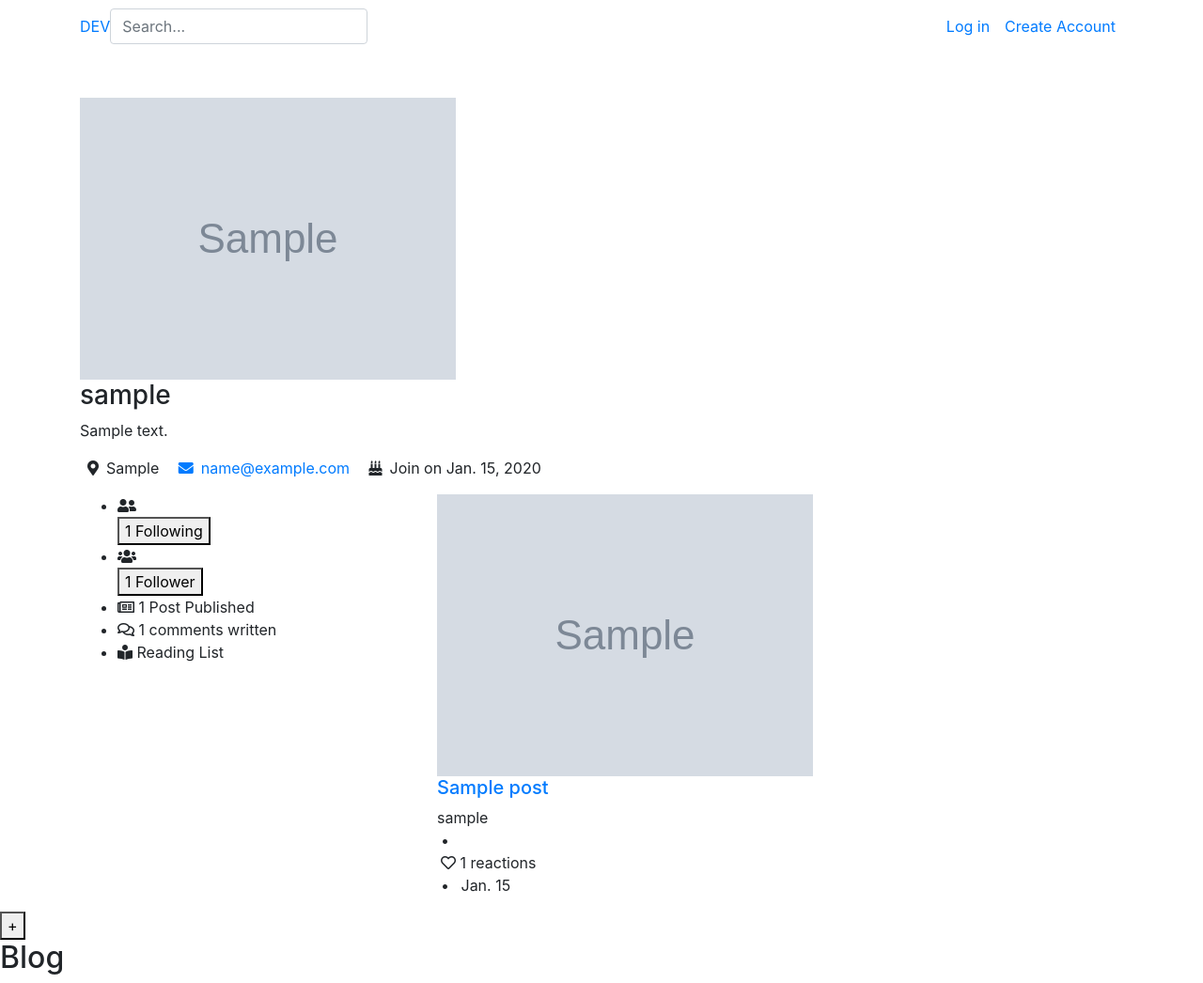
After one commit to cadiente-jomel/blog_site, a Django app: a page that uses core/templates/core/popup.html in a window 1280 px wide. The commit adds this page. Shown: the whole page at 94% size. Run offline with Django 3.2, Linux system fonts and the light colour scheme; tables that the repository leaves empty hold one stand-in row (values such as "Sample post"); grey boxes marked "Sample" are stand-in pictures; some libraries are stand-ins or nearby versions.

Commit message:
added new functionality (following)

```diff
--- a/core/decorators.py
+++ b/core/decorators.py
@@ -5,7 +5,7 @@
 def unauthenticated_user(view_func):
     def wrapper_func(request, *args, **kwargs):
         if not request.user.is_authenticated:
-            return redirect('index')
+            return redirect('account_login')
         else:
             return view_func(request, *args, **kwargs)
     return wrapper_func
--- a/core/models.py
+++ b/core/models.py
@@ -77,6 +77,12 @@
         User, on_delete=models.CASCADE,  related_name='profile_img')
     profile = models.ImageField('Profile_image',
                                 default='default.jpg', upload_to='profile')
+    bio = models.CharField(max_length=50, blank=True)
+    location = models.CharField(max_length=250, blank=True)
+    following = models.ManyToManyField(
+        User, related_name='profile_following', blank=True)
+    follower = models.ManyToManyField(
+        User, related_name='profile_follower', blank=True)
 
     def __str__(self):
         return f'{self.user.username} profile'
--- a/core/templates/account/base.html
+++ b/core/templates/account/base.html
@@ -12,7 +12,7 @@
   </head>
   <body>
     {% include 'core/navigation.html' %}
-    <div class="container sign-container">
+    <div class="container sign-container pt-4">
       <div class="p-size p-bg m-auto">
 
 
--- a/core/templates/core/index.html
+++ b/core/templates/core/index.html
@@ -91,6 +91,7 @@
                         </a>
                         <div class="post-bottom-part">
                             <p class="post-created text-sub " id="date-c">{{p.created}}</p>
+                            {% if request.user.is_authenticated %}
                             <div class="u-m-bottom u-readlist-container ml-auto">
 
                                 <form method="POST" action="{% url 'reading-add' p.slug%}" class="book-form">
@@ -105,6 +106,7 @@
                                 </form>
 
                             </div>
+                            {% endif %}
                         </div>
 
                       </div>
--- a/core/templates/core/navigation.html
+++ b/core/templates/core/navigation.html
@@ -43,7 +43,7 @@
             </div>
           </a>
           <div class="dropdown-divider"></div>
-          <a class="dropdown-item" href="#">Dashboard</a>
+          <a class="dropdown-item" href="{% url 'dashboard' %}">Dashboard</a>
           <a class="dropdown-item" href="{% url 'add-post' %}">Write Post</a>
           <a class="dropdown-item" href="{% url 'reading-list' %}">Reading List</a>
           <a class="dropdown-item" href="{% url 'profile-edit' %}">Settings</a>
--- /dev/null
+++ b/core/templates/core/popup.html
@@ -0,0 +1,25 @@
+<div class="popup center">
+    <div class="dismiss-btn">
+      <button class="ml-auto dismiss-popup-btn">
+        +
+      </button>
+    </div>
+    <div class="following-followers-container">
+        <!-- <div class="user-profile">
+            <div class="icon">
+                <img class="author-profile" src="{{request.user.profile_img.profile.url}}" alt="">
+            </div>
+            <div class="description">
+              @cadientejomel
+            </div>
+           <form class="ml-auto" action="">
+               <button>Following</button>
+           </form>
+        </div> -->
+
+    </div>
+  </div>
+
+  <div class="center">
+
+  </div>
--- a/core/templates/core/post_detail.html
+++ b/core/templates/core/post_detail.html
@@ -91,7 +91,7 @@
     </div>
   </div>
 </div>
-<div class="container mb-5 min-h">
+<div class="container mb-5 min-h pt-4">
 
   <div class="container p-size p-bg">
 
--- a/core/templates/core/profile.html
+++ b/core/templates/core/profile.html
@@ -3,20 +3,6 @@
 <div class="container min-h pt-5">
 
 <div class="user-profile-container mb-3">
-
-    {% if user.socialaccount_set.all  %}
-    {% for account in user.socialaccount_set.all %}
-    <div class="profile-img-container b-shadow pt-4">
-        <div class="profile-img-size">
-            <img class="profile-img" src="{{ account.get_avatar_url }}" alt="">
-        </div>
-    </div>
-    <div class="profile-info-container">
-        <h3>{{user.get_full_name}}</h3>
-        <p>{{user.email}}</p>
-    </div>
-    {% endfor %}
-    {% else %}
     <div class="profile-img-container">
         <div class="profile-img-size">
             <img class="profile-img" src="{{ user.profile_img.profile.url }}" alt="">
@@ -24,9 +10,18 @@
     </div>
     <div class="profile-info-container">
         <h3>{{user.username}}</h3>
-        <p>{{user.email}}</p>
+        <p>{{user.profile_img.bio}}</p>
     </div>
-    {%endif%}
+    <div class="profile-more-container">
+        <div class="m-auto profile-more">
+            {% if user.profile_img.location %}
+                <span class="p-2"><span class="mr-2"><i class="fas fa-map-marker-alt"></i></span>{{user.profile_img.location}}</span>
+            {% endif %}
+            <a href="mailto://{{user.email}}" class="p-2"><span class="mr-2" ><i class="fas fa-envelope"></i></span>{{user.email}}</a>
+            <span class="p-2"><span class="mr-2"><i class="fas fa-birthday-cake"></i></span>Join on {{user.date_joined.date}}</span>
+        </div>
+    </div>
+
     {% if request.user.is_authenticated %}
     <a class="edit-profile custom-nav create" href="{% url 'profile-edit' %}">Edit Profile</a>
     {% endif %}
@@ -38,6 +33,24 @@
             <div class="user-activities-container">
 
                 <ul>
+                    <li class="user-activities">
+                        <span>
+                            <i class="fas fa-user-friends"></i>
+                        </span>
+                        <form method="GET" action="{% url 'following' user.username %}" class="f-form">
+                            {% csrf_token %}
+                            <button href="#" class="open-popup-btn">1 Following</button>
+                        </form>
+                    </li>
+                    <li class="user-activities">
+                        <span>
+                            <i class="fas fa-users"></i>
+                        </span>
+                        <form method="GET" action="{% url 'following' user.username %}" class="f-form">
+                            {% csrf_token %}
+                            <button href="#" class="open-popup-btn">1 Follower</button>
+                        </form>
+                    </li>
                     <li class="user-activities"><span>
                         <i class="far fa-newspaper"></i>
                     </span>
@@ -50,6 +63,7 @@
                         <i class="fas fa-book-reader"></i>
                     </span>
                     Reading List</li>
+
                 </ul>
             </div>
         </div>
@@ -85,6 +99,7 @@
     </div>
 </div>
 </div>
+{% include 'core/popup.html' %}
 </div>
 <script>
     let dateContainer = document.querySelectorAll('#date-c')
--- a/core/urls.py
+++ b/core/urls.py
@@ -10,7 +10,7 @@
     # path('login/', views.loginPage, name='login'),
     path('accounts/confirm/logout/', views.logoutConfirm, name='account_confirm'),
     path('accounts/logout/', views.logoutPage, name='account_logout'),
-    path('profile/<str:user>', views.profilePage, name='profile'),
+    path('profile/<str:user>/', views.profilePage, name='profile'),
     path('settings/', views.profileEditPage, name='profile-edit'),
     path('add-post/', views.addPost, name='add-post'),
     path('edit-post/<str:slug>/', views.editPost, name='edit-post'),
@@ -20,6 +20,8 @@
     path('tagged/<str:slug>/', views.tagged, name='tagged'),
     path('readingList/<str:slug>/', views.readingListAdd, name='reading-add'),
     path('search/', views.searchPost, name='post-search'),
+    path('dashboard/', views.dashboard, name='dashboard'),
+    path('following/<str:user>/', views.following, name='following'),
     # since we are not using any form to upload those images we cannot set csrf token thus we need to csrf_exempt them here and we are using requires csrf token property in views
     path('fileUPload/', csrf_exempt(views.upload_file_view)),
     path('imageUPload/', csrf_exempt(views.upload_image_view)),
--- a/core/views.py
+++ b/core/views.py
@@ -3,6 +3,7 @@
 from django.contrib.auth import login, authenticate, logout
 from django.core.files.storage import FileSystemStorage
 from django.shortcuts import render, redirect, get_object_or_404
+from django.core import serializers
 from django.core.paginator import Paginator
 from django.contrib.auth.models import User
 from django.http import JsonResponse
@@ -11,8 +12,9 @@
 from django.contrib import messages
 from allauth import account
 from .decorators import unauthenticated_user
-from .models import Post, ReadingList
+from .models import Post, ReadingList, Profile
 from taggit.models import Tag
+import json
 # module needed in editorjs
 # Create your views here.
 
@@ -31,20 +33,46 @@
     return render(request, 'core/tagged_post.html', context)
 
 
+def following(request, user):
+    curr_user = User.objects.get(username=user)
+    profile = Profile.objects.get(user=curr_user)
+    data = serializers.serialize(
+        'json', profile.following.all(), fields=('username'))
+
+    load_json = json.loads(data)
+    additional_fields = []
+    for field in profile.following.all():
+        additional_fields.append(field.profile_img.profile.url)
+    i = 0
+    for f in load_json:
+        load_json[i]['additional fields'] = additional_fields[i]
+        i += 1
+
+    # print('DATTAAA', data)
+    context = {
+        'following': load_json
+    }
+    return JsonResponse(context, safe=False)
+
+
 def indexPage(request):
-    curr_user = User.objects.get(username=request.user)
-    reading_obj = ReadingList.objects.get(user=curr_user)
     context = {}
+    if request.user.is_authenticated:
+        curr_user = User.objects.get(username=request.user)
+        try:
+            reading_obj = ReadingList.objects.get(user=curr_user)
+            context['reading_obj'] = reading_obj
+        except:
+            reading_obj = ReadingList.objects.create(user=curr_user)
+            reading_obj.save()
+
     queryset_list = Post.objects.all()
     paginator = Paginator(queryset_list, 5)
     page_number = request.GET.get('page')
     queryset = paginator.get_page(page_number)
 
-    context = {
-        'page_obj': queryset,
-        'common_tags': get_tag_list,
-        'reading_obj': reading_obj,
-    }
+    context['page_obj'] = queryset
+    context['common_tags'] = get_tag_list
 
     return render(request, 'core/index.html', context)
 
@@ -235,6 +263,10 @@
         return JsonResponse(data, safe=True)
 
 
+def dashboard(request):
+    return render(request, 'core/dashboard.html')
+
+
 def addPost(request):
     form = PostCreationForm()
     if request.method == 'POST':
```
Also changed, not shown: core/templates/core/dashboard.html (added, +31 -0 lines), core/migrations/0030_auto_20201201_0830.py (added), core/migrations/0031_auto_20201201_0945.py (added), core/migrations/0032_auto_20201201_1037.py (added).
